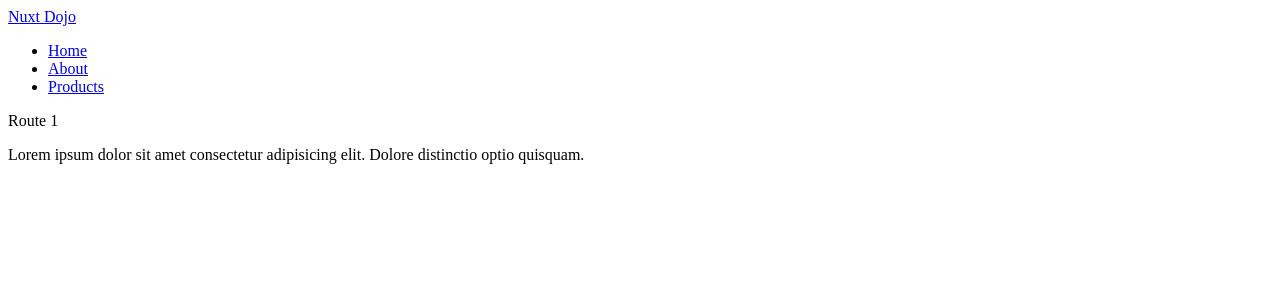
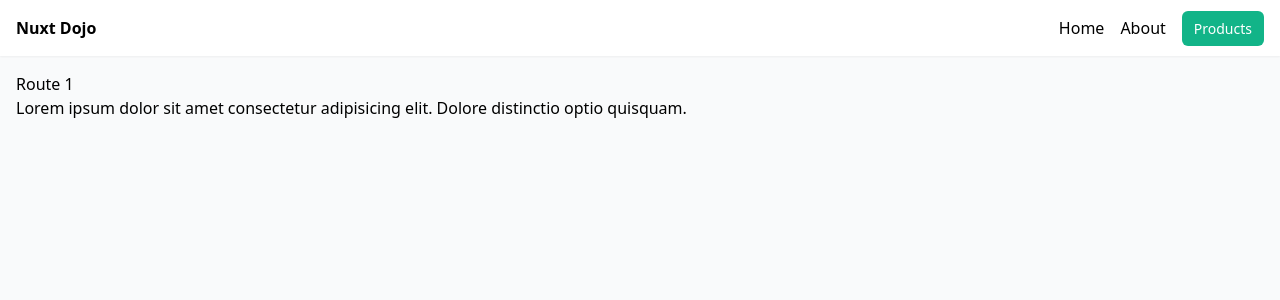
Before and after one commit to hilmirazib/learn-nuxt, a Nuxt app: page /products/1 in a window 1280 px wide. Shown: the top 300 px of the page. Built offline with nearby package versions, Linux system fonts and the light colour scheme.

Commit message:
tailwind

```diff
--- /dev/null
+++ b/assets/css/tailwind.css
@@ -0,0 +1,13 @@
+@tailwind base;
+@tailwind components;
+@tailwind utilities;
+
+body {
+    @apply bg-gray-50;
+}
+
+@layer components {
+    .btn {
+        @apply bg-[#12b488] text-white px-3 py-2 rounded-md text-sm text-white;
+    }
+}
--- a/layouts/default.vue
+++ b/layouts/default.vue
@@ -1,9 +1,9 @@
 <template>
     <div>
-        <header>
-            <nav>
-                <nuxt-link to="/">Nuxt Dojo</nuxt-link>
-                <ul>
+        <header class="shadow-sm bg-white">
+            <nav class="container mx-auto p-4 flex justify-between">
+                <nuxt-link to="/" class="font-bold">Nuxt Dojo</nuxt-link>
+                <ul class="flex gap-4">
                     <li>
                         <NuxtLink to="/">Home</NuxtLink>
                     </li>
@@ -11,13 +11,13 @@
                         <NuxtLink to="/about">About</NuxtLink>
                     </li>
                     <li>
-                        <NuxtLink to="/products">Products</NuxtLink>
+                        <NuxtLink to="/products" class="btn">Products</NuxtLink>
                     </li>
                 </ul>
             </nav>
         </header>
         <!-- output the page content -->
-        <div>
+        <div class="container mx-auto p-4">
             <slot />
         </div>
     </div>
--- a/layouts/products.vue
+++ b/layouts/products.vue
@@ -1,16 +1,16 @@
 <template>
     <div>
-        <header>
-            <nav>
-                <nuxt-link to="/products">Nuxt Dojo Merch</nuxt-link>
+        <header class="shadow-sm bg-white">
+            <nav class="container mx-auto p-4">
+                <nuxt-link to="/products" class="font-bold">Nuxt Dojo Merch</nuxt-link>
             </nav>
         </header>
         <!-- output the page content -->
-        <div>
+        <div class="container mx-auto p-4">
             <slot />
         </div>
-        <footer>
-            <ul>
+        <footer class="container mx-auto p-4 flex justify-between border-t-2">
+            <ul class="flex gap-4">
                 <li>
                     <NuxtLink to="/">Home</NuxtLink>
                 </li>
--- a/nuxt.config.ts
+++ b/nuxt.config.ts
@@ -1,4 +1,6 @@
 // https://nuxt.com/docs/api/configuration/nuxt-config
 export default defineNuxtConfig({
-
+    modules: [
+        '@nuxtjs/tailwindcss'
+    ]
 })
--- a/package.json
+++ b/package.json
@@ -8,6 +8,7 @@
     "postinstall": "nuxt prepare"
   },
   "devDependencies": {
+    "@nuxtjs/tailwindcss": "^6.2.0",
     "nuxt": "^3.0.0"
   }
 }
```
Also changed, not shown: 1 other file (tests, documents, lock files or other folders).
